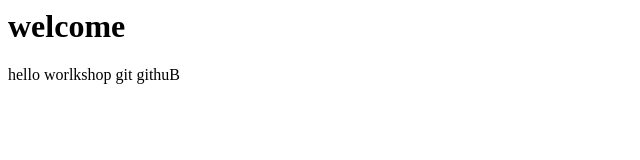
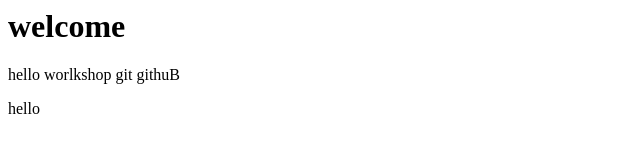
Before and after one commit to Ferdaous6/mon-portfolio, a plain HTML site: page index.html in a window 1280 px wide. Shown: the full height of the page, 0-640 px from the left. Drawn offline with Linux system fonts and the light colour scheme.

```diff
--- a/index.html
+++ b/index.html
@@ -1,4 +1,5 @@
 <h1>welcome</h1>
 <p>
     hello worlkshop git githuB
-</p>
+</p><p>
+    hello
```
Also changed, not shown: 1 other file.
